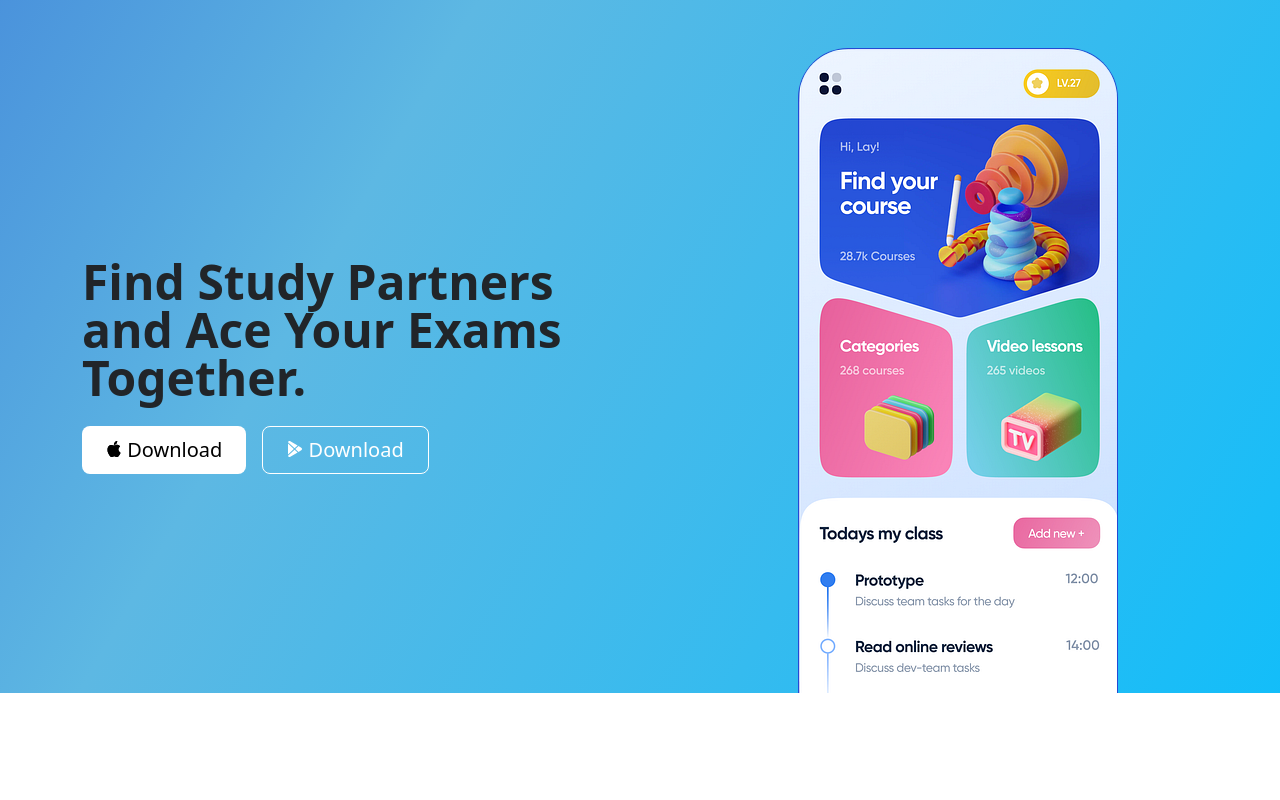
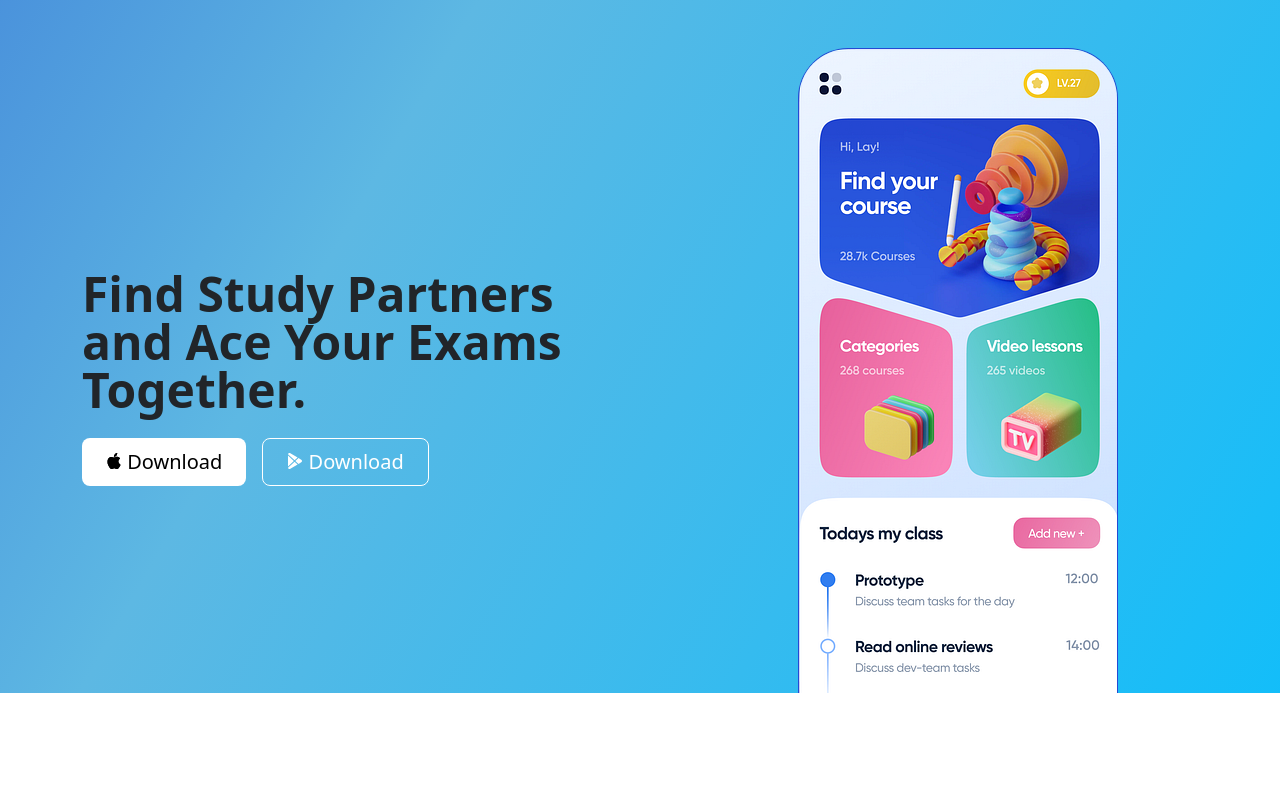
Before and after one commit to Paramveersinh-Rathod/StudyMate, a plain HTML site: page index.html in a window 1280 px wide. Shown: the top 800 px of the page. Drawn offline with nearby package versions, Linux system fonts and the light colour scheme.

Commit message:
Update index.html

```diff
--- a/index.html
+++ b/index.html
@@ -139,7 +139,7 @@
           <img src="./images/appimg.png" class="d-block mx-lg-auto img-fluid phoneimg" alt="Bootstrap Themes" height="200px" loading="lazy">
         </div>
         <div class="col-lg-6">
-          <h1 class="display-5 fw-bold lh-1 mb-4">Find Study Partners and Ace Your Exams Together.</h1>
+          <h1 class="display-5 fw-bold lh-1 my-4">Find Study Partners and Ace Your Exams Together.</h1>
           <div class="d-grid gap-2 d-md-flex justify-content-md-start headbtn">
             <button type="button" class="btn btn-primary btn-lg px-4 me-md-2"><svg xmlns="http://www.w3.org/2000/svg" width="16" height="16" fill="currentColor"
               class="bi bi-apple mb-1" viewBox="0 0 16 16">
```
